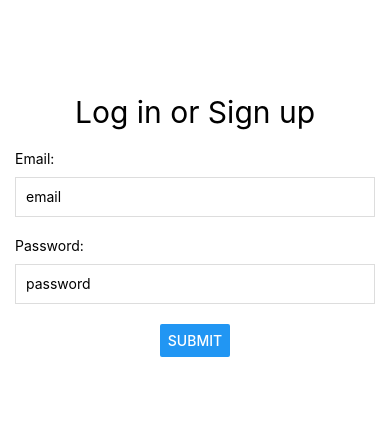
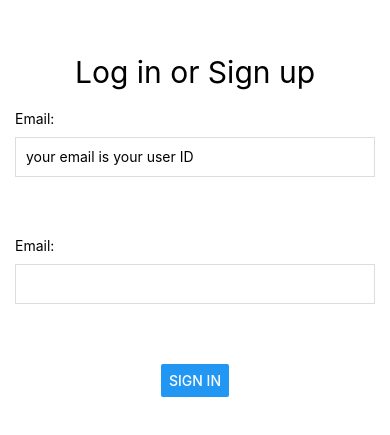
Before and after one commit to bsidelinger912/rounderapp, a React Native app in the folder rounder-mobile/: screen / in a window 390 px wide. Shown: the part 197-632 px from the top of the page. Built offline with nearby package versions, Linux system fonts and the light colour scheme.

Commit message:
set up a form component set wired with context

```diff
--- /dev/null
+++ b/rounder-mobile/src/components/form/Form.tsx
@@ -0,0 +1,65 @@
+/**
+ * @class Form
+ * @description form context provider to wire in state
+ */
+
+import React, { createContext, PropsWithChildren } from 'react';
+import { Formik, FormikTouched } from 'formik';
+import { TouchableWithoutFeedback, Keyboard } from 'react-native';
+
+export type Validation<Values> = {
+  [P in keyof Values]?: string;
+}
+
+export interface Props<Values> {
+  validate(values: Values): Validation<Values>;
+  onSubmit(values: Values): Promise<void>;
+  initialValues: Values;
+}
+
+export interface FormContext {
+  onChange: (field: string) => (e: string | React.ChangeEvent<any>) => void;
+  onBlur: (fieldOrEvent: string) => (e: any) => void;
+  handleSubmit: (e?: React.FormEvent<HTMLFormElement> | undefined) => void;
+  values: Record<string, string | number>;
+  errors: Record<string, string>;
+  touched: FormikTouched<any>;
+}
+
+export const Context = createContext<FormContext>({} as any);
+
+const Form = <Values, >({
+  initialValues,
+  validate,
+  onSubmit,
+  children,
+}: PropsWithChildren<Props<Values>>): JSX.Element => (
+  <TouchableWithoutFeedback onPress={Keyboard.dismiss}>
+    <Formik
+      initialValues={initialValues}
+      onSubmit={onSubmit}
+      validate={validate}
+    >
+      {({
+        handleChange, handleBlur, handleSubmit, values, errors, touched,
+      }): JSX.Element => {
+        const value: FormContext = {
+          onChange: (name: string) => handleChange(name),
+          onBlur: (name: string) => handleBlur(name),
+          handleSubmit,
+          values: values as any,
+          errors: errors as any,
+          touched,
+        };
+
+        return (
+          <Context.Provider value={value}>
+            {children}
+          </Context.Provider>
+        );
+      }}
+    </Formik>
+  </TouchableWithoutFeedback>
+  );
+
+export default Form;
--- /dev/null
+++ b/rounder-mobile/src/components/form/Submit.tsx
@@ -0,0 +1,19 @@
+/**
+ * @class Submit
+ * @description a submit button for our form component
+ */
+
+import React, { useContext } from 'react';
+import { Button } from 'react-native';
+
+import { Context } from './Form';
+
+const Submit: React.FC<{ title: string }> = ({ title }) => {
+  const { handleSubmit } = useContext(Context);
+
+  return (
+    <Button onPress={(): void => handleSubmit()} title={title} />
+  );
+};
+
+export default Submit;
--- /dev/null
+++ b/rounder-mobile/src/components/form/TextField.tsx
@@ -0,0 +1,61 @@
+/**
+ * @class TextField
+ * @description a label, input and error holder for text inputs
+ */
+
+import React, { useContext } from 'react';
+import {
+  Text, StyleSheet, View, TextInput,
+} from 'react-native';
+
+import { Context } from './Form';
+
+export interface Props {
+  name: string;
+  label: string;
+  password?: boolean;
+  placeholder?: string;
+}
+
+const styles = StyleSheet.create({
+  inputWrapper: {
+    width: '100%',
+  },
+  inputLabel: {
+    marginBottom: 10,
+  },
+  input: {
+    borderColor: '#ddd',
+    borderWidth: 1,
+    height: 40,
+    padding: 10,
+    marginBottom: 20,
+    width: '100%',
+  },
+  error: {
+    color: 'red',
+    height: 40,
+  },
+});
+
+const TextField: React.FC<Props> = ({ placeholder, name }) => {
+  const {
+    values, onChange, onBlur, errors, touched,
+  } = useContext(Context);
+
+  return (
+    <View style={styles.inputWrapper}>
+      <Text style={styles.inputLabel}>Email:</Text>
+      <TextInput
+        onChangeText={onChange(name)}
+        onBlur={onBlur(name)}
+        value={values[name] as string}
+        placeholder={placeholder}
+        style={styles.input}
+      />
+      <Text style={styles.error}>{touched[name] && errors[name]}</Text>
+    </View>
+  );
+};
+
+export default TextField;
--- /dev/null
+++ b/rounder-mobile/src/components/form/index.ts
@@ -0,0 +1,4 @@
+export { default as Form } from './Form';
+export * from './Form';
+export { default as TextField } from './TextField';
+export { default as Submit } from './Submit';
--- a/rounder-mobile/src/pages/LoginOrSignup/index.tsx
+++ b/rounder-mobile/src/pages/LoginOrSignup/index.tsx
@@ -4,10 +4,12 @@
  */
 
 import React from 'react';
+import { View, StyleSheet, Text } from 'react-native';
+
 import {
-  Button, View, StyleSheet, TextInput, Keyboard, TouchableWithoutFeedback, Text,
-} from 'react-native';
-import { Formik } from 'formik';
+  Form, TextField, Validation, Submit,
+} from '../../components/form';
+
 
 const styles = StyleSheet.create({
   container: {
@@ -21,64 +23,51 @@ const styles = StyleSheet.create({
     fontSize: 30,
     marginBottom: 20,
   },
-  inputWrapper: {
-    width: '100%',
-  },
-  inputLabel: {
-    marginBottom: 10,
-  },
-  input: {
-    borderColor: '#ddd',
-    borderWidth: 1,
-    height: 40,
-    padding: 10,
-    marginBottom: 20,
-    width: '100%',
-  },
 });
 
+interface Values {
+  email: string;
+  password: string;
+}
+
 const LoginOrSignup: React.FC = () => (
-  <Formik
+  <Form<Values>
     initialValues={{ email: '', password: '' }}
-    onSubmit={(values) => {
+    onSubmit={async (values: Values): Promise<void> => {
+      console.log('**** submit');
       console.log(values);
     }}
+    validate={(values: Values): Validation<Values> => {
+      const errors: Validation<Values> = {};
+
+      if (!values.email) {
+        errors.email = 'Required';
+      }
+
+      if (!values.password) {
+        errors.password = 'Required';
+      }
+
+      return errors;
+    }}
   >
-    {({
-      handleChange, handleBlur, handleSubmit, values,
-    }): JSX.Element => (
-      <TouchableWithoutFeedback onPress={Keyboard.dismiss}>
-        <View style={styles.container}>
-          <Text style={styles.heading}>Log in or Sign up</Text>
+    <View style={styles.container}>
+      <Text style={styles.heading}>Log in or Sign up</Text>
 
-          <View style={styles.inputWrapper}>
-            <Text style={styles.inputLabel}>Email:</Text>
-            <TextInput
-              onChangeText={handleChange('email')}
-              onBlur={handleBlur('email')}
-              value={values.email}
-              placeholder="email"
-              style={styles.input}
-            />
-          </View>
+      <TextField
+        name="email"
+        placeholder="your email is your user ID"
+        label="Email"
+      />
 
-          <View style={styles.inputWrapper}>
-            <Text style={styles.inputLabel}>Password:</Text>
-            <TextInput
-              onChangeText={handleChange('password')}
-              onBlur={handleBlur('password')}
-              value={values.password}
-              secureTextEntry
-              placeholder="password"
-              style={styles.input}
-            />
-          </View>
+      <TextField
+        name="password"
+        label="Password"
+      />
 
-          <Button onPress={(): void => handleSubmit()} title="Submit" />
-        </View>
-      </TouchableWithoutFeedback>
-    )}
-  </Formik>
+      <Submit title="Sign In" />
+    </View>
+  </Form>
 );
 
 export default LoginOrSignup;
```
